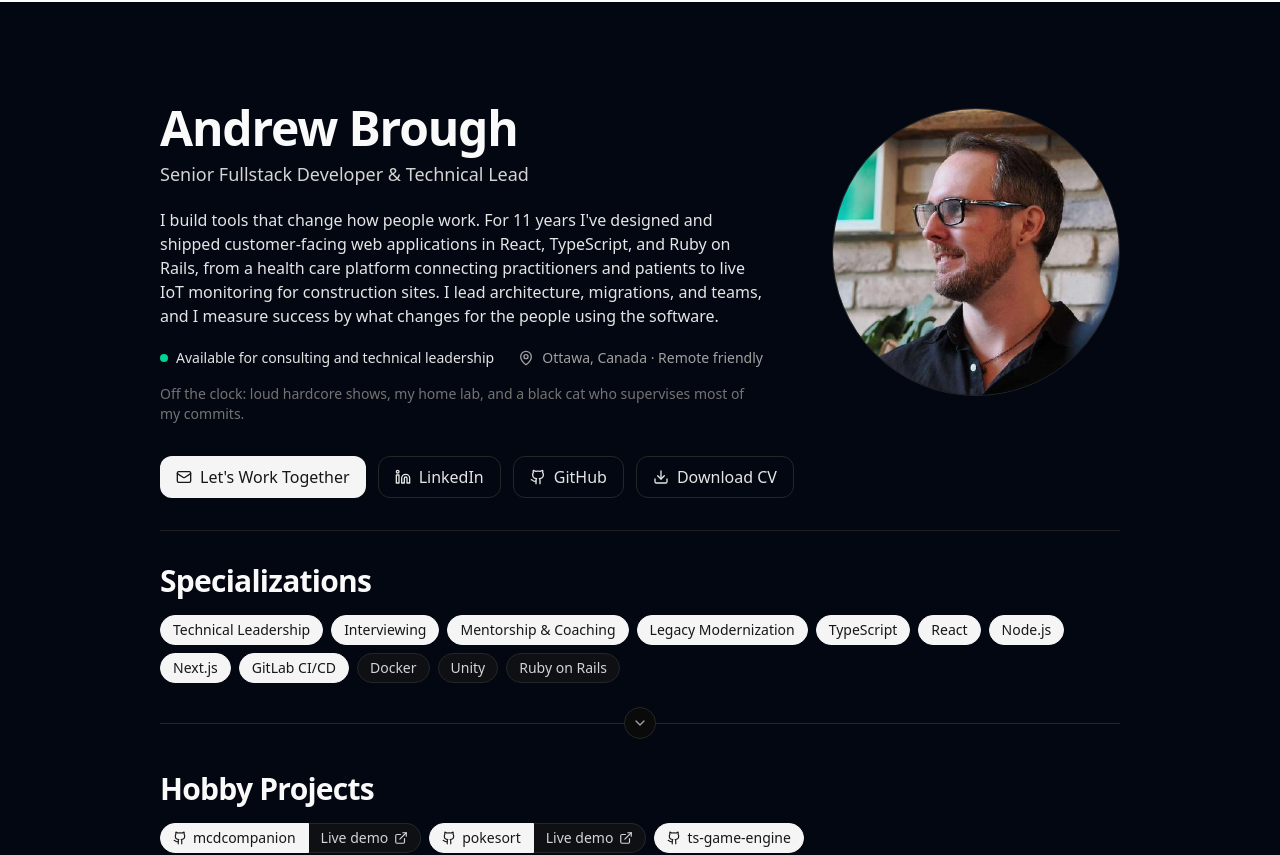
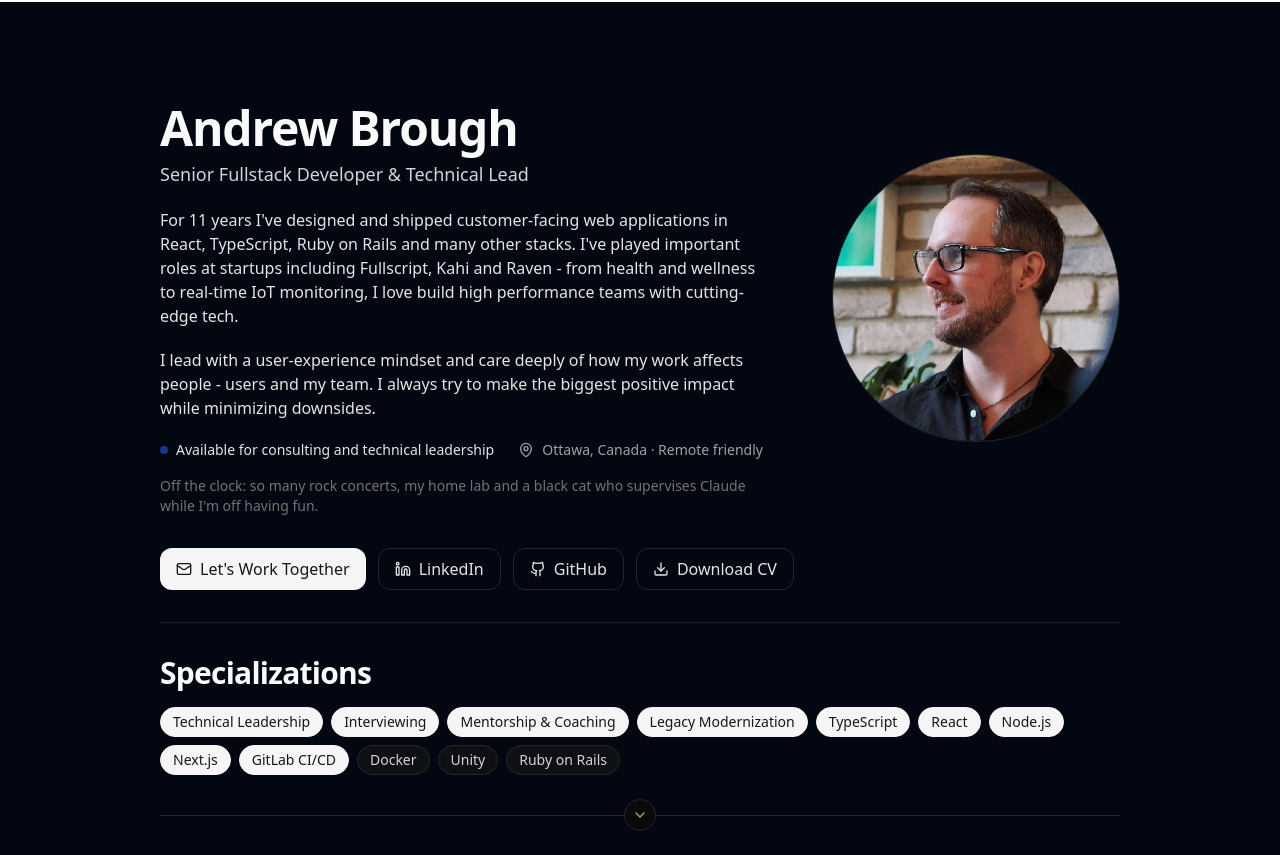
Before and after one commit to AndrewBrough/AndrewBrough.github.io, a React (Vite) app: page / in a window 1280 px wide. Shown: the top 855 px of the page. Built offline with nearby package versions, Linux system fonts and the light colour scheme.

Commit message:
Updated with custom intro, added some more blue surprised

```diff
--- a/src/pages/MainPage/HeroActions.tsx
+++ b/src/pages/MainPage/HeroActions.tsx
@@ -4,7 +4,7 @@ export const HeroActions = () => (
   <div className="mt-4 flex flex-wrap gap-3">
     <a
       href="mailto:andrew.jm.brough@gmail.com?subject=Project%20inquiry"
-      className="inline-flex items-center gap-2 rounded-xl bg-neutral-100 text-neutral-900 px-4 py-2 font-medium hover:bg-white transition-colors"
+      className="inline-flex items-center gap-2 rounded-xl bg-neutral-100 text-neutral-900 px-4 py-2 font-medium hover:text-white hover:bg-primary transition-colors"
     >
       <Mail className="h-4 w-4" />
       Let's Work Together
@@ -13,7 +13,7 @@ export const HeroActions = () => (
       href="https://www.linkedin.com/in/andrewjbrough/"
       target="_blank"
       rel="noreferrer"
-      className="inline-flex items-center gap-2 rounded-xl border border-neutral-800 px-4 py-2 text-neutral-200 hover:bg-neutral-900 transition-colors"
+      className="inline-flex items-center gap-2 rounded-xl border border-neutral-800 px-4 py-2 text-neutral-200 hover:bg-primary transition-colors"
     >
       <Linkedin className="h-4 w-4" />
       LinkedIn
@@ -22,7 +22,7 @@ export const HeroActions = () => (
       href="https://github.com/AndrewBrough"
       target="_blank"
       rel="noreferrer"
-      className="inline-flex items-center gap-2 rounded-xl border border-neutral-800 px-4 py-2 text-neutral-200 hover:bg-neutral-900 transition-colors"
+      className="inline-flex items-center gap-2 rounded-xl border border-neutral-800 px-4 py-2 text-neutral-200 hover:bg-primary transition-colors"
     >
       <Github className="h-4 w-4" />
       GitHub
@@ -30,7 +30,7 @@ export const HeroActions = () => (
     <a
       href="/Andrew%20Brough%20Resume%202026.pdf"
       download="Andrew Brough Resume 2026.pdf"
-      className="inline-flex items-center gap-2 rounded-xl border border-neutral-800 px-4 py-2 text-neutral-200 hover:bg-neutral-900 transition-colors"
+      className="inline-flex items-center gap-2 rounded-xl border border-neutral-800 px-4 py-2 text-neutral-200 hover:bg-primary transition-colors"
     >
       <Download className="h-4 w-4" />
       Download CV
--- a/src/pages/MainPage/HeroText.tsx
+++ b/src/pages/MainPage/HeroText.tsx
@@ -1,5 +1,5 @@
+import portrait from "@/assets/portrait.png";
 import { MapPin } from "lucide-react";
-import portrait from "@/assets/portrait.png";
 
 export const HeroText = () => (
   <div>
@@ -19,16 +19,19 @@ export const HeroText = () => (
         />
     </div>
     <p className="mt-5 text-neutral-200">
-      I build tools that change how people work. For 11 years I&apos;ve designed
-      and shipped customer-facing web applications in React, TypeScript, and Ruby
-      on Rails, from a health care platform connecting practitioners and patients to live IoT
-      monitoring for construction sites. I lead architecture, migrations, and
-      teams, and I measure success by what changes for the people using the
-      software.
+      For 11 years I've designed and shipped customer-facing web applications in React,
+      TypeScript, Ruby on Rails and many other stacks. I've played important roles at
+      startups including Fullscript, Kahi and Raven - from health and wellness to real-time
+      IoT monitoring, I love build high performance teams with cutting-edge tech.
+    </p>
+    <p className="mt-5 text-neutral-200">
+      I lead with a user-experience mindset and care deeply of how my work affects people -
+      users and my team. I always try to make the biggest positive impact while minimizing
+      downsides.
     </p>
     <div className="mt-5 flex flex-wrap items-center gap-x-6 gap-y-2 text-sm">
       <span className="inline-flex items-center gap-2 text-neutral-200">
-        <span className="h-2 w-2 rounded-full bg-emerald-400" aria-hidden="true" />
+        <span className="h-2 w-2 rounded-full bg-primary" aria-hidden="true" />
         Available for consulting and technical leadership
       </span>
       <span className="inline-flex items-center gap-2 text-neutral-400">
@@ -37,8 +40,8 @@ export const HeroText = () => (
       </span>
     </div>
     <p className="mt-4 text-sm text-neutral-500">
-      Off the clock: loud hardcore shows, my home lab, and a black cat who
-      supervises most of my commits.
+      Off the clock: so many rock concerts, my home lab and a black cat who
+      supervises Claude while I'm off having fun.
     </p>
   </div>
 );
```
